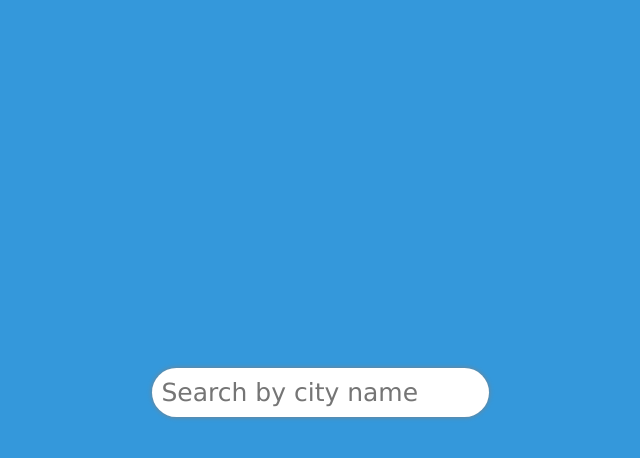
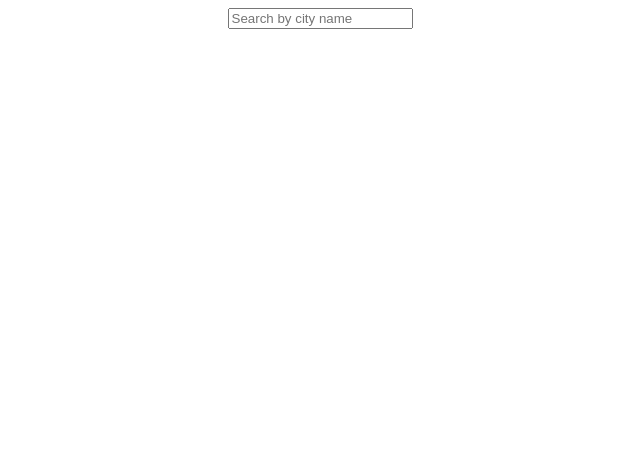
Before and after one commit to PavanKumar2911/Weather-App, a plain HTML site: page index.html in a window 1280 px wide. Shown: the whole page, without its empty margins (320-960 px from the left). Drawn offline with Linux system fonts and the light colour scheme.

Commit message:
minor change

```diff
--- a/index.html
+++ b/index.html
@@ -6,7 +6,7 @@
     <meta http-equiv="X-UA-Compatible" content="IE=edge">
     <meta name="viewport" content="width=device-width, initial-scale=1.0">
     <title>Document</title>
-    <link rel="stylesheet" href="custom.css" />
+    <!-- <link rel="stylesheet" href="custom.css" /> -->
 </head>
 
 <body>
```
